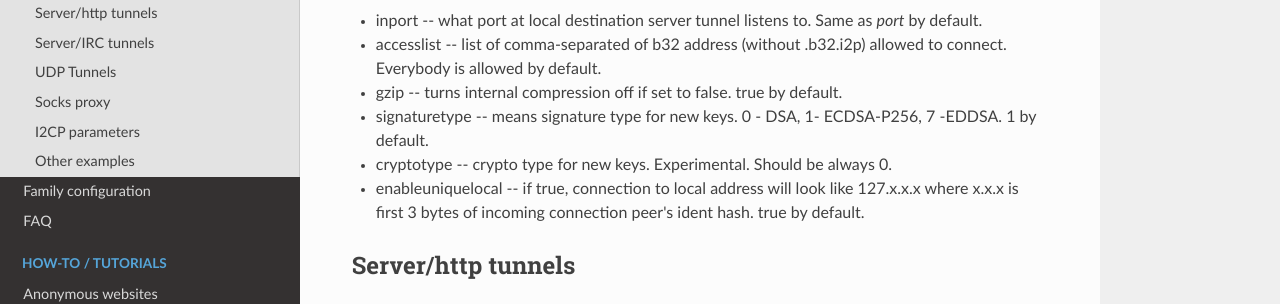
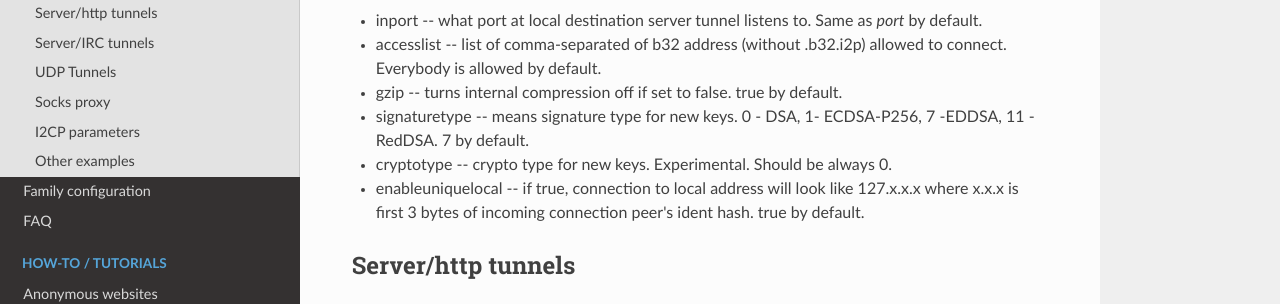
Before and after one commit to PurpleI2P/i2pd_docs_en, an MkDocs documentation site: the page built from docs/user-guide/tunnels.md, in a window 1280 px wide and 900 px high, scrolled down 1823 px. Shown: the part 151-455 px from the top of the window. Built offline with MkDocs 1.6.1, drawn with Linux system fonts in a browser that asks for light colours; nearby versions of some CDN libraries; old or Windows-style settings are respelled for this version of MkDocs.

Commit message:
RedDSA signature type

```diff
--- a/docs/user-guide/tunnels.md
+++ b/docs/user-guide/tunnels.md
@@ -79,7 +79,7 @@ Optional parameters:
 * inport        -- what port at local destination server tunnel listens to. Same as *port* by default.
 * accesslist    -- list of comma-separated of b32 address (without .b32.i2p) allowed to connect. Everybody is allowed by default.
 * gzip          -- turns internal compression off if set to false. true by default.
-* signaturetype -- means signature type for new keys. 0 - DSA, 1- ECDSA-P256, 7 -EDDSA.  1 by default.
+* signaturetype -- means signature type for new keys. 0 - DSA, 1- ECDSA-P256, 7 -EDDSA, 11 -RedDSA.  7 by default.
 * cryptotype     -- crypto type for new keys. Experimental. Should be always 0.
 * enableuniquelocal -- if true, connection to local address will look like 127.x.x.x where x.x.x is first 3 bytes of incoming connection peer's ident hash. true by default.
 
```
